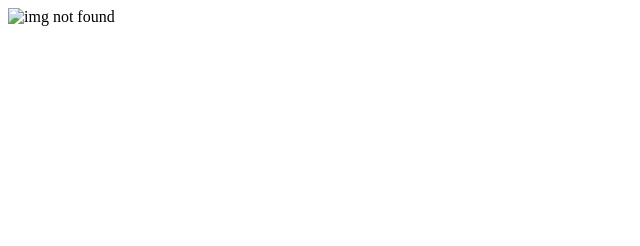
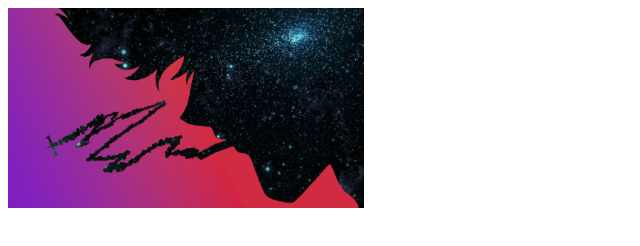
Before and after one commit to harshraj2hr/Resume, a plain HTML site: page contact.html in a window 1280 px wide. Shown: the whole page, without its empty margins (0-640 px from the left). Drawn offline with Linux system fonts and the light colour scheme; the site is published under a folder, as on GitHub Pages, so addresses that start at the root find nothing.

Commit message:
Update contact.html

```diff
--- a/contact.html
+++ b/contact.html
@@ -6,6 +6,6 @@
     <title>Document</title>
 </head>
 <body>
-    <img src="/assets/images/img.jpg" height="200" alt="img not found">
+    <img src="./assets/images/img.jpg" height="200" alt="img not found">
 </body>
 </html>
```
